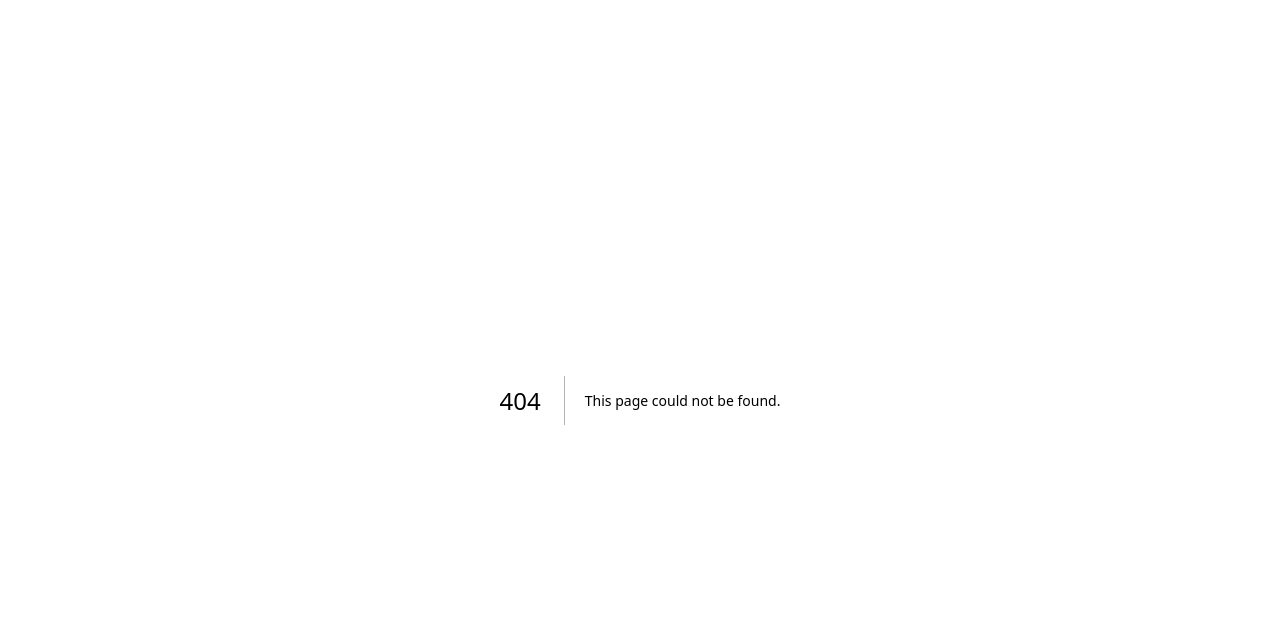
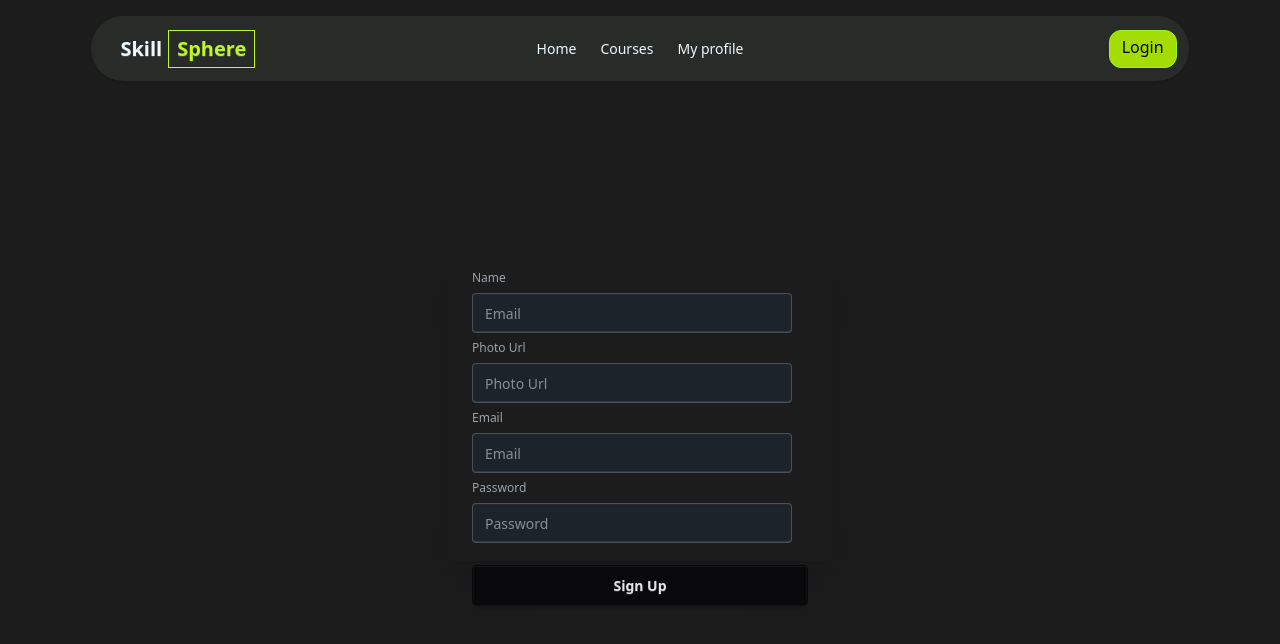
Before and after one commit to tahmidnirob6498/online-class-platform, a Next.js app: page /signUp in a window 1280 px wide. Before the commit this address had no page. Shown: the top 644 px of the page. Built offline with nearby package versions, Linux system fonts and the light colour scheme.

Commit message:
added login and signUp

```diff
--- /dev/null
+++ b/public/InstructorData.json
@@ -0,0 +1,53 @@
+
+[
+  {
+    "id": 1,
+    "name": "Ayesha Rahman",
+    "role": "Senior Web Development Instructor",
+    "expertise": ["React", "JavaScript", "Frontend Development"],
+    "experienceYears": 8,
+    "rating": 4.9,
+    "studentsTaught": 3200,
+    "image": "https://images.unsplash.com/photo-1551836022-d5d88e9218df?auto=format&fit=crop&w=600&q=80"
+  },
+  {
+    "id": 2,
+    "name": "Tanvir Hasan",
+    "role": "UI/UX Design Instructor",
+    "expertise": ["Figma", "User Research", "Interface Design"],
+    "experienceYears": 6,
+    "rating": 4.8,
+    "studentsTaught": 2100,
+    "image": "https://images.unsplash.com/photo-1560250097-0b93528c311a?auto=format&fit=crop&w=600&q=80"
+  },
+  {
+    "id": 3,
+    "name": "Nusrat Jahan",
+    "role": "Data Science Instructor",
+    "expertise": ["Python", "Machine Learning", "Data Analysis"],
+    "experienceYears": 7,
+    "rating": 4.9,
+    "studentsTaught": 2800,
+    "image": "https://images.unsplash.com/photo-1580489944761-15a19d654956?auto=format&fit=crop&w=600&q=80"
+  },
+  {
+    "id": 4,
+    "name": "Fahim Chowdhury",
+    "role": "Digital Marketing Instructor",
+    "expertise": ["SEO", "Social Media Marketing", "Google Ads"],
+    "experienceYears": 5,
+    "rating": 4.7,
+    "studentsTaught": 1800,
+    "image": "https://images.unsplash.com/photo-1500648767791-00dcc994a43e?auto=format&fit=crop&w=600&q=80"
+  },
+  {
+    "id": 5,
+    "name": "Maliha Islam",
+    "role": "Mobile App Development Instructor",
+    "expertise": ["Flutter", "Dart", "Firebase"],
+    "experienceYears": 6,
+    "rating": 4.8,
+    "studentsTaught": 2400,
+    "image": "https://images.unsplash.com/photo-1534528741775-53994a69daeb?auto=format&fit=crop&w=600&q=80"
+  }
+]
--- a/src/app/(auth)/signIn/page.jsx
+++ b/src/app/(auth)/signIn/page.jsx
@@ -1,10 +1,23 @@
+import Link from 'next/link';
 import React from 'react';
 
 const SignIn = () => {
     return (
-        <div>
-            <h1>SignIn</h1>
-        </div>
+         <div className='flex justify-center min-h-[80vh] md:items-center'>
+             <div className=" bg-[rgb(27,28,27)] min-w-87 h-80 md:w-sm shrink-0 shadow-2xl">
+      <div className="card-body">
+        <fieldset className="fieldset">
+          <label className="label">Email</label>
+          <input type="email" className="input" placeholder="Email" />
+          <label className="label">Password</label>
+          <input type="password" className="input" placeholder="Password" />
+          <div><a className="link link-hover">Forgot password?</a></div>
+          <button className="btn btn-neutral mt-4">Login</button>
+          <p className='text-olive-300'>If you donot have an account? <Link href="/signUp" className='hover:underline'>Register</Link></p>
+        </fieldset>
+      </div>
+    </div>
+         </div>
     );
 };
 
--- a/src/app/(auth)/signOut/page.jsx
+++ /dev/null
@@ -1,11 +0,0 @@
-import React from 'react';
-
-const SignOut = () => {
-    return (
-        <div>
-           <h1>SignOut</h1>
-        </div>
-    );
-};
-
-export default SignOut;
--- /dev/null
+++ b/src/app/(auth)/signUp/page.jsx
@@ -0,0 +1,24 @@
+import React from 'react';
+
+const SignUp = () => {
+    return (
+        <div className='flex justify-center min-h-[80vh] md:items-center'>
+         <div className=" bg-[rgb(27,28,27)] min-w-87 h-80 md:w-sm shrink-0 shadow-2xl">
+      <div className="card-body">
+        <fieldset className="fieldset">
+               <label className="label required">Name</label>
+          <input type="text" className="input" placeholder="Email" />
+          <label className="label">Photo Url</label>
+          <input type="text" className="input" placeholder="Photo Url" />
+         <label className="label required">Email</label>
+          <input type="email" className="input" placeholder="Email" />
+          <label className="label">Password</label>
+          <input type="password" className="input" placeholder="Password" />
+          <button className="btn btn-neutral mt-4">Sign Up</button>
+        </fieldset>
+      </div>
+    </div></div>
+    );
+};
+
+export default SignUp;
--- a/src/app/(main)/page.jsx
+++ b/src/app/(main)/page.jsx
@@ -3,6 +3,7 @@ import Banner from '../components/Banner';
 import { courseData } from '../lib/data';
 import CourseDataCard from '../components/CourseDataCard';
 import LoadAchieveCard from '../components/LoadAchieveCard';
+import InstructorCard from '../components/InstructorCard';
 
 const Home = () => {
 
@@ -20,6 +21,13 @@ const Home = () => {
                     <CourseDataCard></CourseDataCard>
                 </div>
             </div>
+             <div className='mb-5 md:my-14 space-y-3'>
+                <p className='bg-[rgb(39,39,39)] py-1 text-center text-sm px-3 w-40 mx-auto rounded-2xl'>Meet Our Instructors</p>
+                <h1 className='text-xl lg:text-2xl text-center max-w-5/6 md:max-w-2/5 mb-8 mx-auto'>Our instructors help students build skills for their careers.</h1>
+                <div>
+                    <InstructorCard></InstructorCard>
+                </div>
+            </div>
 
         </div>
     );
```
Also changed, not shown: src/app/components/InstructorCard.jsx (added, +42 -0 lines).
